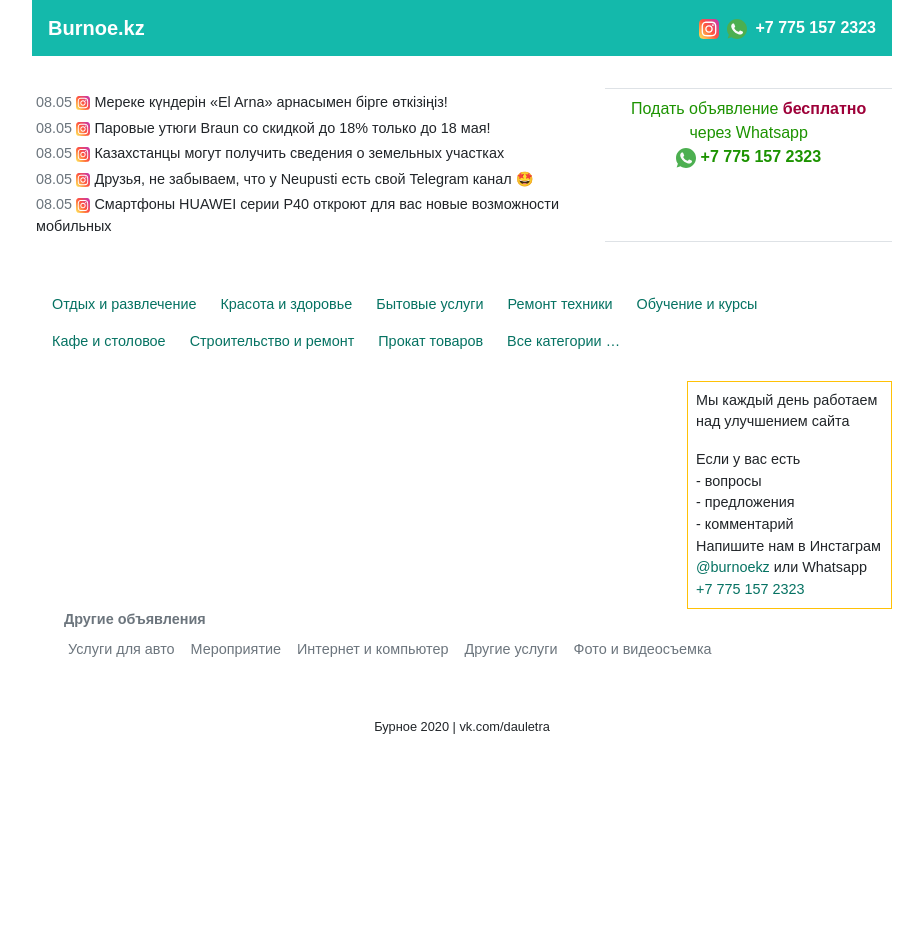
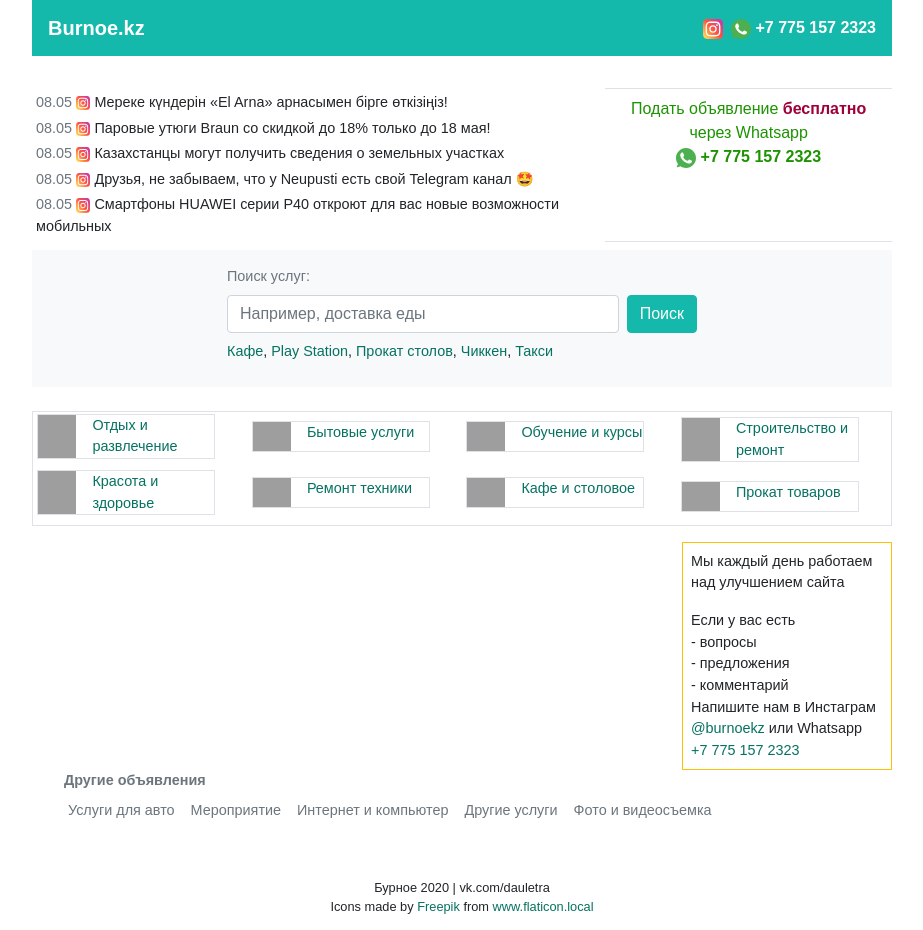
Before and after one commit to dauletra/burnoe_city, a Django app: page / in a window 1280 px wide. Shown: the whole page, without its empty margins (178-1101 px from the left). Before the commit the page ends 734 px from the top, so only its background shows below. Run offline with Django 3.2, Linux system fonts and the light colour scheme; data comes from the database, SQL or seed files in the repository; parts of the project's set-up code (start-up, migrations or seed data) failed here and were passed over; some libraries are stand-ins or nearby versions; grey boxes are pictures that could not be loaded.

Commit message:
icons renamed. _search_bar.html added

```diff
--- /dev/null
+++ b/burnoe_app/templates/_search_bar.html
@@ -0,0 +1,13 @@
+<div class="bg-light py-3">
+    <form class="bb-search-bar" action="/" method="get">
+        <div class="mb-2 text-muted">Поиск услуг:</div>
+        <div class="d-flex">
+            <input class="form-control" placeholder="Например, доставка еды" />
+            <button class="btn btn-primary ml-2">Поиск</button>
+        </div>
+        <div class="my-2">
+            <a href="#">Кафе</a>, <a href="#">Play Station</a>, <a href="#">Прокат столов</a>,
+            <a href="#">Чиккен</a>, <a href="#">Такси</a>
+        </div>
+    </form>
+</div>
--- a/burnoe_app/templates/_upgrade.html
+++ b/burnoe_app/templates/_upgrade.html
@@ -1,4 +1,4 @@
-<div class="col d-none d-md-block" style="max-width: 235px; ">
+<div class="col d-none d-md-block" style="max-width: 210px; ">
     <div class="border border-warning p-2 sticky-top">
         <p>Мы каждый день работаем над улучшением сайта</p>
         <span>Если у вас есть</span><br/>
@@ -6,7 +6,7 @@
         <span>- предложения</span><br/>
         <span>- комментарий</span><br/>
         <span>Напишите нам в Инстаграм</span>
-        <a href="https://instagram.com/burnoekz" class="" title="instagram.com/burnoekz">@burnoekz</a>
-        или Whatsapp <a href="#" class="" style="white-space: nowrap">+7 775 157 2323</a>
+        <a href="https://instagram.com/burnoekz" class="" title="instagram.com/burnoekz" target="_blank">@burnoekz</a>
+        или Whatsapp <a href="https://wa.me/77751572323" class="" style="white-space: nowrap" target="_blank">+7 775 157 2323</a>
     </div>
 </div>
--- a/burnoe_app/templates/base.html
+++ b/burnoe_app/templates/base.html
@@ -15,15 +15,15 @@
 <body>
     <div class="container-fluid p-0" style="max-width: 860px;">
         <!-- HEADER -->
-        <div class="navbar navbar-light bg-primary mb-2 normall bg-base">
+        <div class="navbar navbar-light bg-primary normall bg-base">
             <a class="navbar-brand text-white font-weight-bolder" style="" href="/">Burnoe.kz</a>
             <div class="d-flex align-self-center">
                 <a href="#" class="mr-2">
-                    <img src="{% static 'icons/001-instagram.svg' %}" width="20rem" />
+                    <img src="{% static 'icons/instagram.svg' %}" width="20rem" />
                 </a>
                 <a href="#">
-                    <img class="mr-1" src="{% static 'icons/002-whatsapp.svg' %}" width="20rem" />
-                    <span class="text-white font-weight-bold">+7 775 157 2323</span>
+                    <img class="mr-1" src="{% static 'icons/whatsapp.svg' %}" width="20rem" />
+                    <a href="https://wa.me/77751572323" class="text-white font-weight-bold" target="_blank">+7 775 157 2323</a>
                 </a>
             </div>
         </div>
@@ -67,8 +67,12 @@
         <!-- Анонс -->
         {% block anons %}{% endblock %}
 
+        <!-- Поиск -->
+        {% block search %}{% endblock %}
+
         <!-- Избранные -->
         {% block best_adverts %}{% endblock %}
+
 
         <!-- Категории -->
         {% block category %}{% endblock %}
@@ -79,7 +83,8 @@
 
     <!-- FOOTER -->
     <div class="py-5 text-center small2" style="height: 100px">
-        Бурное 2020 | vk.com/dauletra
+        <span>Бурное 2020 | vk.com/dauletra</span>
+        <div>Icons made by <a href="https://www.flaticon.local/authors/freepik" title="Freepik">Freepik</a> from <a href="https://www.flaticon.local/" title="Flaticon">www.flaticon.local</a></div>
     </div>
 
     <script src="{% static 'js/jquery-3.4.1.min.js' %}" ></script>
--- a/burnoe_app/templates/main.html
+++ b/burnoe_app/templates/main.html
@@ -43,7 +43,7 @@
                 {% for n_new in news %}
                     <div class="my-2 my-sm-1 pl-1">
                         <span class="text-muted">{{ n_new.created_date|date:'d.m' }}</span>
-                        <img src="{% static 'icons/001-instagram.svg' %}" class="img-fluid" style="width: .9rem" />
+                        <img src="{% static 'icons/instagram.svg' %}" class="img-fluid" style="width: .9rem" />
                         <a href="{{ n_new.link }}" class="text-black" target="_blank">
                             {{ n_new.title }}
                         </a>
@@ -56,8 +56,8 @@
                 <div>Подать объявление <span class="font-weight-bold blood-color">бесплатно</span></div>
                 <div>через Whatsapp</div>
                 <div>
-                    <img src="{% static 'icons/002-whatsapp.svg' %}" class="img-fluid" style="width: 1.25rem;" />
-                    <span style="color: #1c9300" class="font-weight-bold">+7 775 157 2323</span>
+                    <img src="{% static 'icons/whatsapp.svg' %}" class="img-fluid" style="width: 1.25rem;" />
+                    <a href="https://wa.me/77751572323" style="color: #1c9300" class="font-weight-bold" target="_blank">+7 775 157 2323</a>
                 </div>
             </div>
         </div>
@@ -65,7 +65,7 @@
 {% endblock %}
 
 {% block best_adverts %}
-    <div class="pt-2 my-3"  style="">
+    <div class="mt-2 mb-3">
 {#        <div class="pl-2 font-weight-bold normall blood-color">Рекомендуем</div>#}
         <div class="position-relative ">
             <div class="my-2 d-flex hide-scroll-bar js-slider" style="">
@@ -91,26 +91,30 @@
     </div>
 {% endblock %}
 
+{% block search %}
+    {% include "_search_bar.html" %}
+{% endblock %}
+
 {% block category %}
     <div class="my-3">
 {#        <div class="pl-2">#}
 {#            <a href="{% url 'service_list' %}" class="font-weight-bold normall blood-color">Услуги</a></div>#}
 {#        <div class="text-muted pl-2" style="">Всего {{ service_count }} объявлении</div>#}
-        <div class="my-2 d-flex flex-wrap">
+        <div class="my-2 d-flex flex-column justify-content-sm-around flex-sm-wrap border hide-scroll-bar" style="max-height: 115px; height: 115px;">
             {% for category in service_categories %}
-                <a href="{% url 'service_list' %}?category={{ category.id }}" class="ml-2 ml-sm-3 mb-2 p-1 text-center ">
-                    {{ category.name }}
-                </a>
+                <div class="border d-flex mb-2 mx-1" style="width: 178px; min-width: 178px">
+                    <img src="{% static "icons/cafe.svg" %}" style="width: 2.4rem" />
+                    <a href="{% url 'service_list' %}?category={{ category.id }}" class="ml-3">
+                        {{ category.name }}
+                    </a>
+                </div>
             {% endfor %}
-                <a href="{% url 'service_list' %}" class="ml-2 ml-sm-3 mb-2 p-1 text-center ">
-                    Все категории &hellip;
-                </a>
         </div>
     </div>
 {% endblock %}
 
 {% block content %}
-    <div class="pl-sm-2 ml-2 row">
+    <div class="pl-sm-2 ml-2 row no-gutters">
         <div class="col" style="max-width: 650px;">
             {% for advert in services %}
                 {% include '_adv.html' with advert=advert only %}
--- a/static/site.css
+++ b/static/site.css
@@ -61,3 +61,14 @@ a.category:hover {
     background-color: #00B6A6;
     color: white;
 }
+
+.bb-search-bar {
+    width: 310px;
+    margin: auto;
+}
+
+@media screen and (min-width: 572px) {
+    .bb-search-bar {
+        width: 470px;
+    }
+}
```
Also changed, not shown: burnoe_app/templates/service_detail.html (+8 -8 lines), burnoe_app/templates/service_list.html (+8 -12 lines), static/icons/instagram.svg (renamed from static/icons/001-instagram.svg), static/icons/whatsapp.svg (renamed from static/icons/002-whatsapp.svg).
